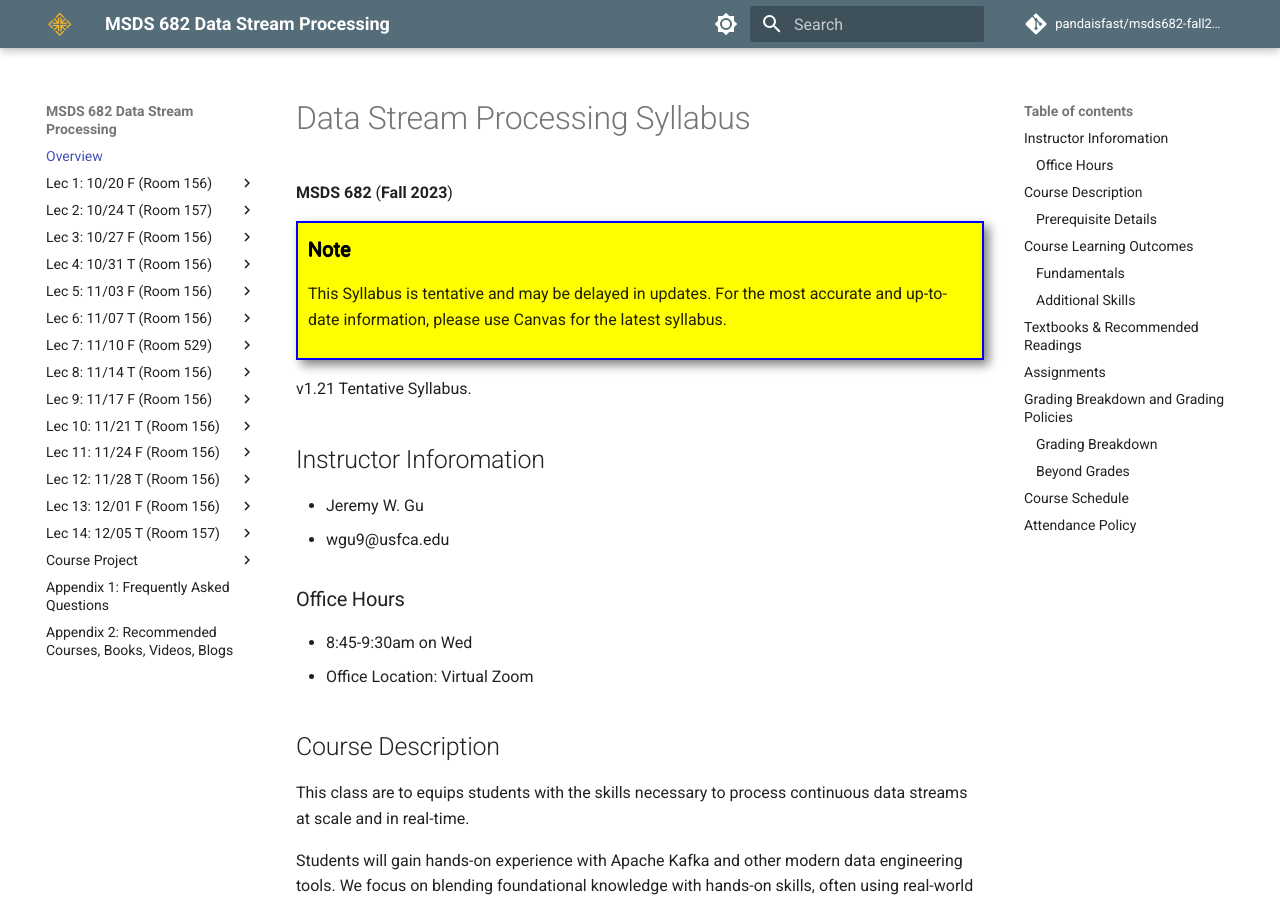
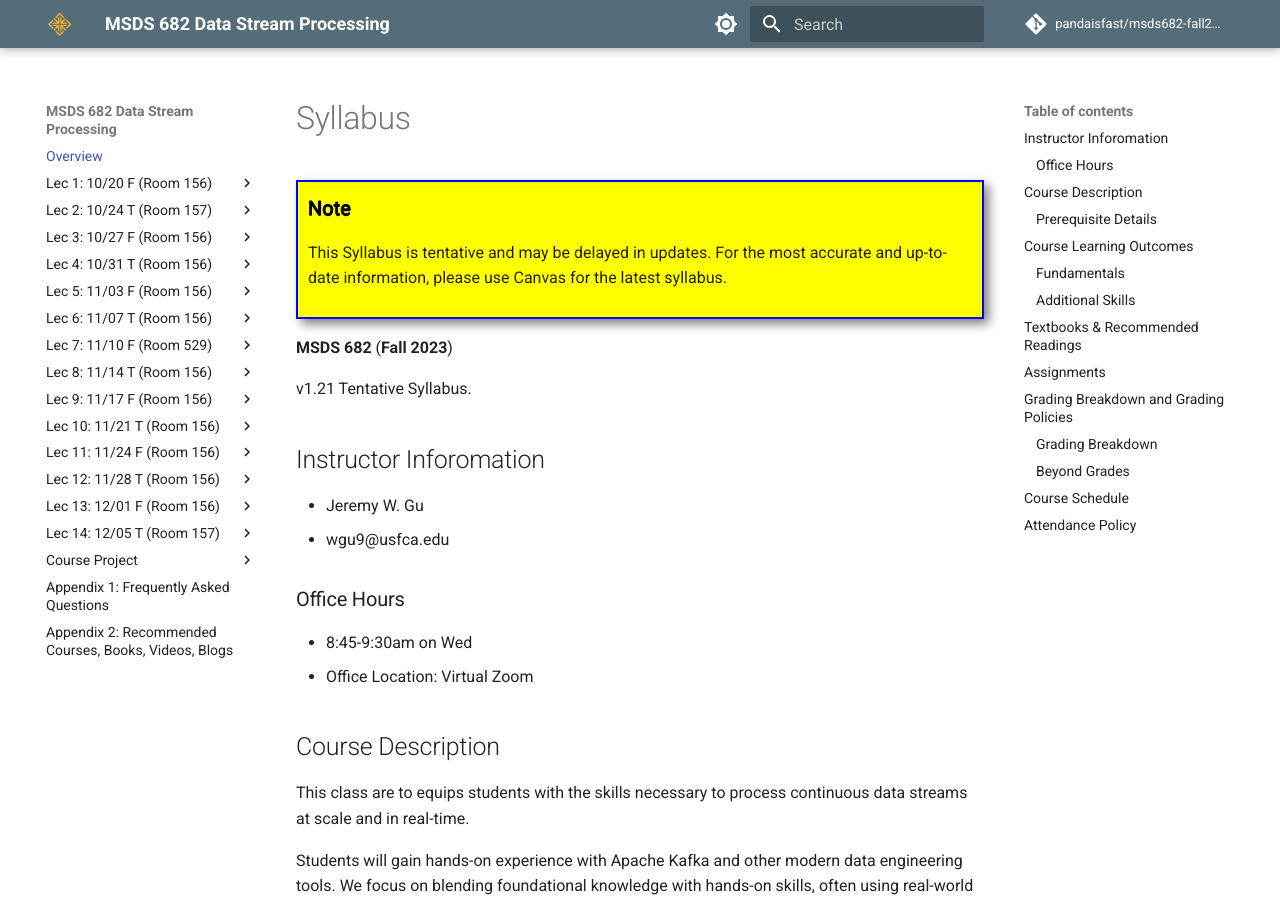
Before and after one commit to pandaisfast/msds682-fall2023-data-streaming, an MkDocs documentation site: the page built from docs/index.md, in a window 1280 px wide and 900 px high. Built offline with MkDocs 1.6.1 and Material for MkDocs 9.7.7, drawn with Linux system fonts in a browser that asks for light colours; comment, search, counter and statistics services are not loaded.

Commit message:
update the comment in the syllabus

```diff
--- a/docs/index.md
+++ b/docs/index.md
@@ -1,11 +1,13 @@
-# Data Stream Processing Syllabus
-
-**MSDS 682** (**Fall 2023**)
+# Syllabus
 
 <div style="border: 2px solid blue; padding: 10px; background-color: yellow; box-shadow: 5px 5px 10px gray;">
     <span style="color:black; font-size:20px; background-color: transparent; text-shadow: -0.5px 0 black, 0 0.5px black, 0.5px 0 black, 0 -0.5px black;">Note</span>
     <p>This Syllabus is tentative and may be delayed in updates. For the most accurate and up-to-date information, please use Canvas for the latest syllabus.</p>
 </div>
+
+**MSDS 682** (**Fall 2023**)
+
+
 
 v1.21 Tentative Syllabus.
 
```
